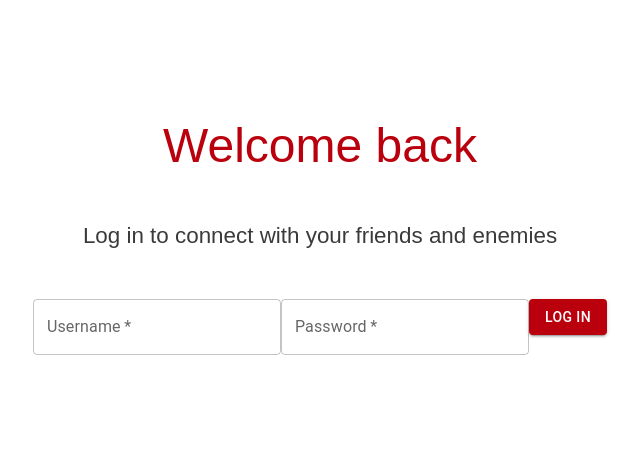
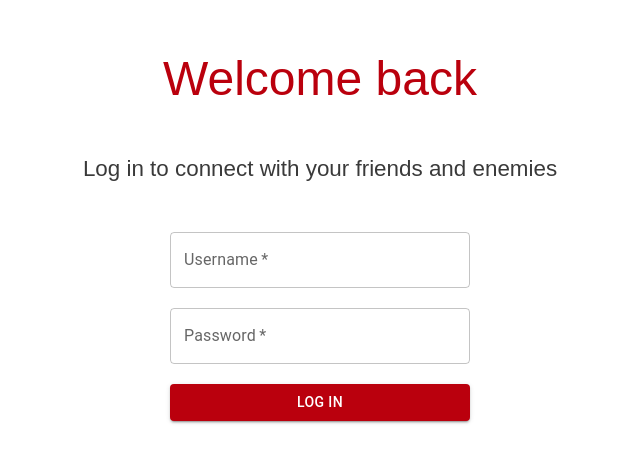
Before and after one commit to IngeHeeringa/202301-w7chwe-inge-heeringa-front, a React (Create React App) app: page /login in a window 1280 px wide. Shown: the part 164-626 px from the top of the page, without its empty margins (320-960 px from the left). Built offline with nearby package versions, Linux system fonts and the light colour scheme; a web font is replaced by a local one.

Commit message:
Add styles to LoginForm

```diff
--- /dev/null
+++ b/src/components/LoginForm/LoginForm.module.css
@@ -0,0 +1,6 @@
+.loginForm {
+  display: flex;
+  flex-direction: column;
+  gap: 20px;
+  width: 300px;
+}
--- a/src/components/LoginForm/LoginForm.tsx
+++ b/src/components/LoginForm/LoginForm.tsx
@@ -1,8 +1,9 @@
 import { Box, Button, TextField } from "@mui/material";
+import styles from "./LoginForm.module.css";
 
 const LoginForm = (): JSX.Element => {
   return (
-    <Box component="form">
+    <Box component="form" className={styles.loginForm}>
       <TextField
         required
         id="outlined-username-input"
```
